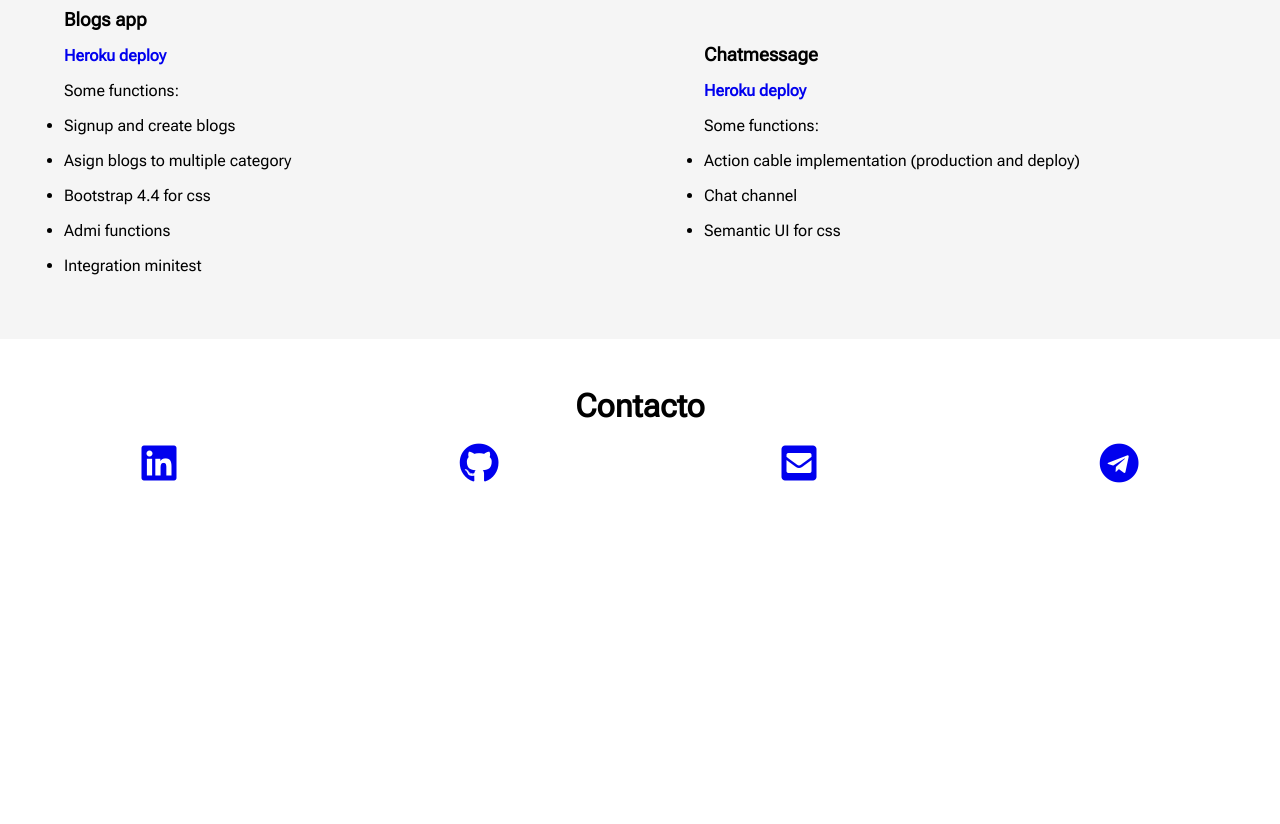
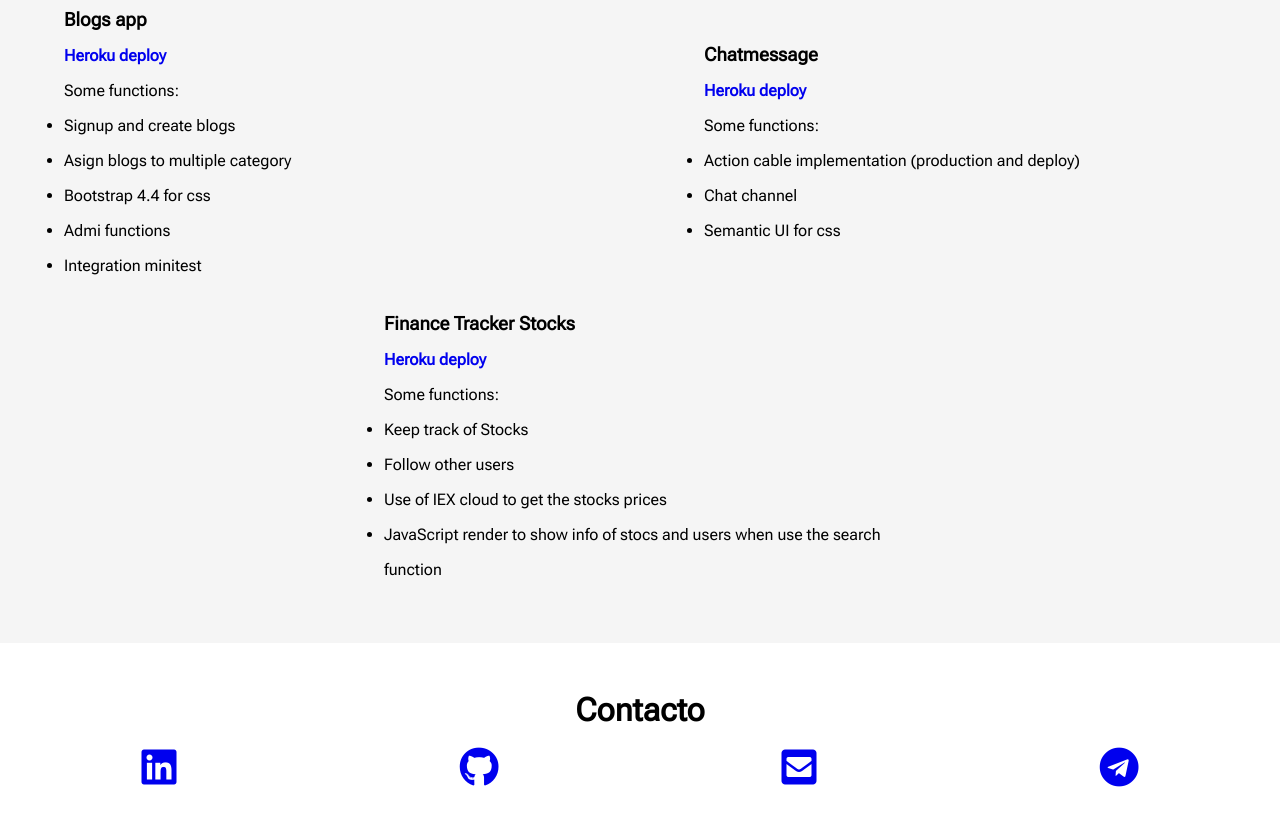
Before and after one commit to kevingaray/kevingaray.github.io, a plain HTML site: page index.html in a window 1280 px wide. Shown: the part 2040-2864 px from the top of the page. Before the commit the page ends 2560 px from the top, so only its background shows below. Drawn offline with Linux system fonts and the light colour scheme.

Commit message:
Added finance tracker stocks

```diff
--- a/index.html
+++ b/index.html
@@ -164,6 +164,18 @@
                     </ul>
                 </div>
 
+                <div class="proyecto">
+                    <h3>Finance Tracker Stocks</h3>
+                    <a href="https://kevgfinance.herokuapp.com/" target="_blank">Heroku deploy</a>
+                    <p>Some functions:</p>
+                    <ul>
+                        <li>Keep track of Stocks</li>
+                        <li>Follow other users</li>
+                        <li>Use of IEX cloud to get the stocks prices</li>
+                        <li>JavaScript render to show info of stocs and users when use the search function</li>
+                    </ul>
+                </div>
+
             </div>
 
         </section>
```
